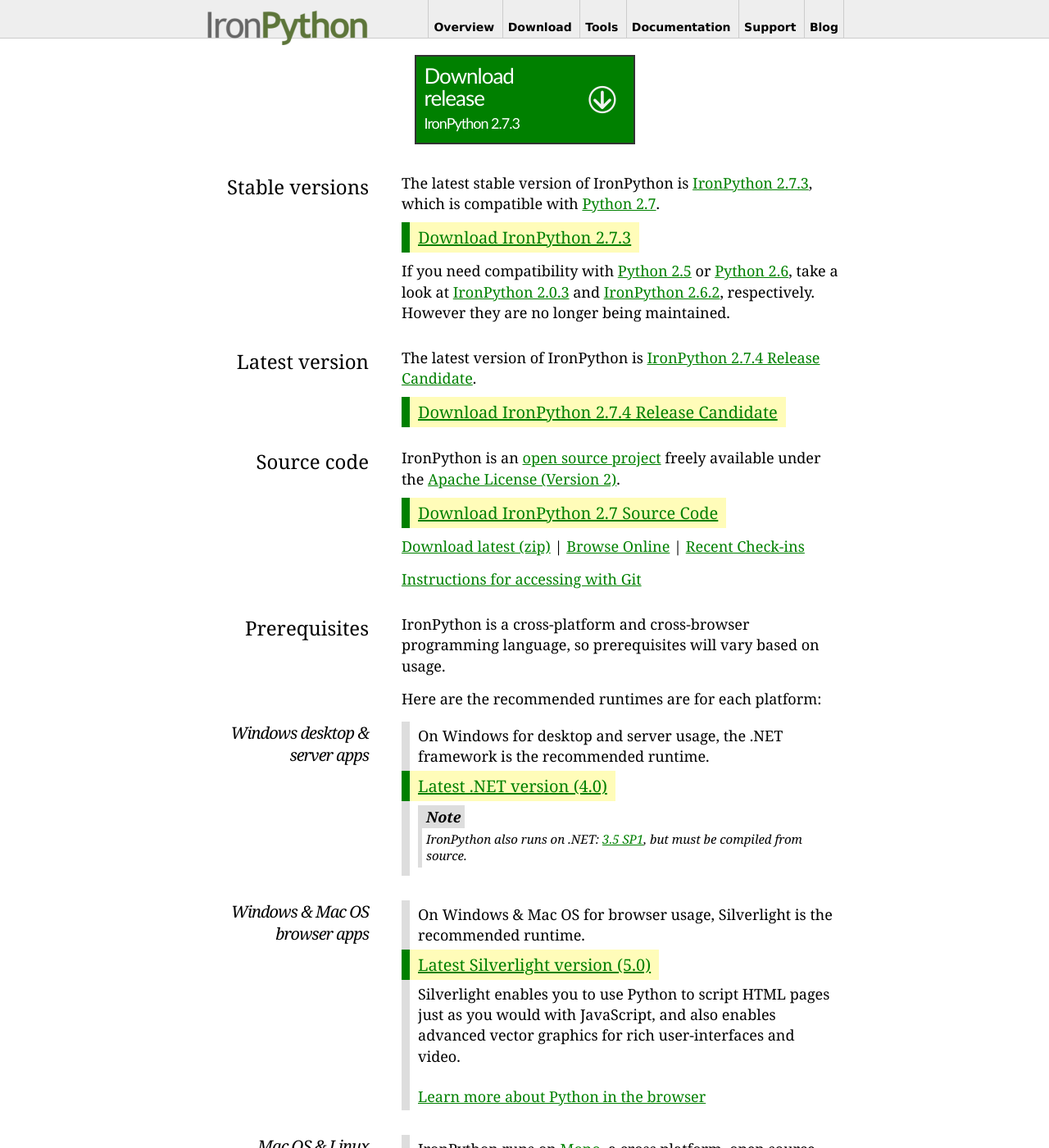
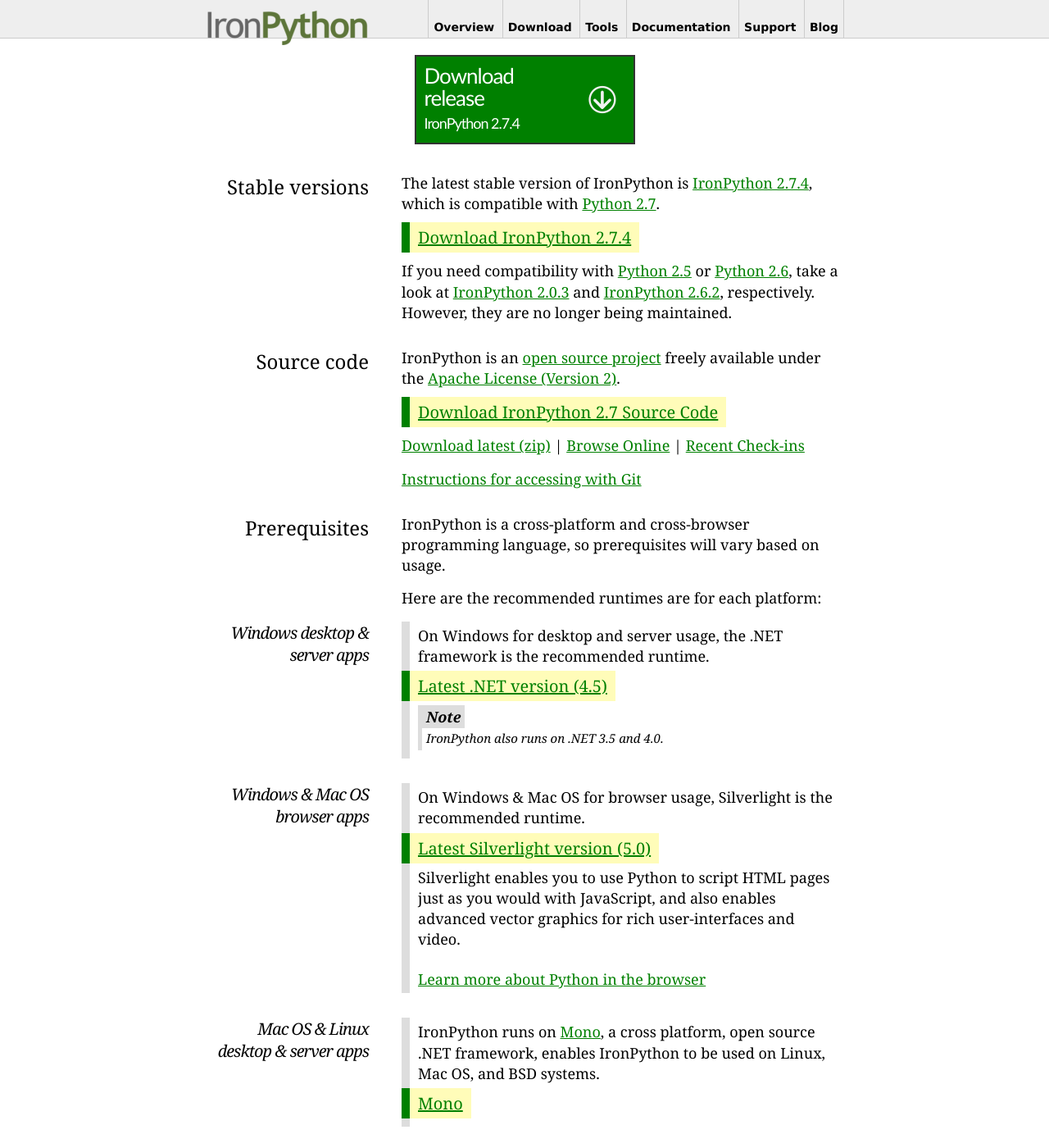
Before and after one commit to IronLanguages/ironpython.net, a Jekyll site: the page built from download/index.html, in a window 1280 px wide and 1400 px high. Shown: the whole window at 82% size. Built offline with Jekyll 4.4.1, drawn with Linux system fonts in a browser that asks for light colours.

Commit message:
Update version 2.7.4.

```diff
--- a/_config.yml
+++ b/_config.yml
@@ -1,5 +1,5 @@
-stable_version: 2.7.3
-stable_release_url: http://ironpython.codeplex.com/releases/view/81726
-stable_release_date: 2.7.3 released on 2012-07-06
-stable_release_notes: http://ironpython.codeplex.com/releases/view/81726
-stable_release_source: https://github.com/IronLanguages/main/zipball/ipy-2.7.3
+stable_version: 2.7.4
+stable_release_url: http://ironpython.codeplex.com/releases/view/90087
+stable_release_date: 2.7.4 released on 2013-09-07
+stable_release_notes: http://ironpython.codeplex.com/releases/view/90087
+stable_release_source: https://github.com/IronLanguages/main/zipball/ipy-2.7.4
--- a/_layouts/home.html
+++ b/_layouts/home.html
@@ -24,7 +24,7 @@
 <div id="get">
   <ul>
     <li id='download'>
-      <h3><a href='{{site.stable_release_url}}' target='_blank'>Download Python {{site.stable_version}}</a></h3>
+      <h3><a href='{{site.stable_release_url}}' target='_blank'>Download IronPython {{site.stable_version}}</a></h3>
       <p>
         <a href='download/'>{{site.stable_release_date}}<br />
         <a href='{{site.stable_release_notes}}' target='_blank'>release notes</a> | <a href="{{site.stable_release_source}}" target='_blank'>source</a>
--- a/download/index.html
+++ b/download/index.html
@@ -5,30 +5,23 @@
 ---
 <div class="section" id="stable-versions">
     <h1>Stable versions</h1>
-    <p>The latest stable version of IronPython is <a class="reference external" href="http://ironpython.codeplex.com/releases/view/81726">IronPython 2.7.3</a>, which is
+    <p>The latest stable version of IronPython is <a class="reference external" href="{{site.stable_release_url}}">IronPython {{site.stable_version}}</a>, which is
     compatible with <a class="reference external" href="http://www.python.org/download/releases/2.7/">Python 2.7</a>.</p>
     <div class="download col container">
-        <a class="reference external" href="http://ironpython.codeplex.com/releases/view/81726">Download IronPython 2.7.3</a>
+        <a class="reference external" href="{{site.stable_release_url}}">Download IronPython 2.7.4</a>
     </div>
     <p>If you need compatibility with <a class="reference external" href="http://www.python.org/download/releases/2.5/">Python 2.5</a> or <a class="reference external" href="http://www.python.org/download/releases/2.6/">Python 2.6</a>, take a look at
-    <a class="reference external" href="http://ironpython.codeplex.com/Release/ProjectReleases.aspx?ReleaseId=30416">IronPython 2.0.3</a> and <a class="reference external" href="http://ironpython.codeplex.com/releases/view/41236">IronPython 2.6.2</a>, respectively. However they are
+    <a class="reference external" href="http://ironpython.codeplex.com/Release/ProjectReleases.aspx?ReleaseId=30416">IronPython 2.0.3</a> and <a class="reference external" href="http://ironpython.codeplex.com/releases/view/41236">IronPython 2.6.2</a>, respectively. However, they are
     no longer being maintained.</p>
-</div>
-<div class="section" id="latest-version">
-    <h1>Latest version</h1>
-    <p>The latest version of IronPython is <a class="reference external" href="http://ironpython.codeplex.com/releases/view/106471">IronPython 2.7.4 Release Candidate</a>.</p>
-    <div class="download col container">
-        <a class="reference external" href="http://ironpython.codeplex.com/releases/view/106471">Download IronPython 2.7.4 Release Candidate</a>
-    </div>
 </div>
 <div class="section" id="source-code">
     <h1>Source code</h1>
     <p>IronPython is an <a class="reference external" href="http://ironpython.codeplex.com">open source project</a> freely available under the <a class="reference external" href="http://ironpython.codeplex.com/license">Apache License (Version 2)</a>.</p>
     <div class="download col container">
-        <a class="reference external" href="https://github.com/IronLanguages/main/tree/ipy-2.7">Download IronPython 2.7 Source Code</a>
+        <a class="reference external" href="https://github.com/IronLanguages/main/tree/ipy-2.7-maint">Download IronPython 2.7 Source Code</a>
     </div>
-    <p><a class="reference external" href="http://github.com/iron-languages/main">Download latest (zip)</a> | <a class="reference external" href="http://github.com/iron-languages/main">Browse Online</a> | <a class="reference external" href="http://github.com/iron-languages/main">Recent Check-ins</a></p>
-    <p><a class="reference external" href="http://github.com/iron-languages/main">Instructions for accessing with Git</a></p>
+    <p><a class="reference external" href="http://github.com/ironlanguages/main">Download latest (zip)</a> | <a class="reference external" href="http://github.com/iron-languages/main">Browse Online</a> | <a class="reference external" href="http://github.com/iron-languages/main">Recent Check-ins</a></p>
+    <p><a class="reference external" href="http://github.com/ironlanguages/main">Instructions for accessing with Git</a></p>
 </div>
 <div class="section" id="prerequisites">
     <h1>Prerequisites</h1>
@@ -41,13 +34,12 @@
             <p>On Windows for desktop and server usage, the .NET framework is the
             recommended runtime.</p>
             <div class="download container">
-                <a class="reference external" href="http://bit.ly/iron-dotnet40">Latest .NET version (4.0)</a>
+                <a class="reference external" href="http://www.microsoft.com/en-us/download/details.aspx?id=30653">Latest .NET version (4.5)</a>
             </div>
             <div class="note">
                 <p class="first admonition-title">Note</p>
                 <div class="last line-block">
-                    <div class="line">IronPython also runs on .NET: <a class="reference external" href="http://bit.ly/iron-dotnet35sp1">3.5 SP1</a>, but must be compiled from</div>
-                    <div class="line">source.</div>
+                    <div class="line">IronPython also runs on .NET 3.5 and 4.0.</div>
                 </div>
             </div>
         </div>
```
Also changed, not shown: announcements/index.html (+8 -0 lines), index.html (+8 -19 lines).
